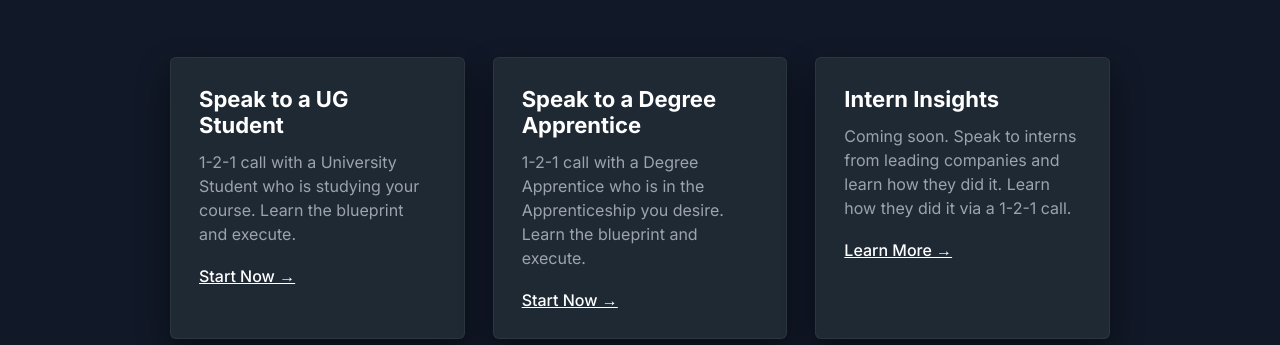
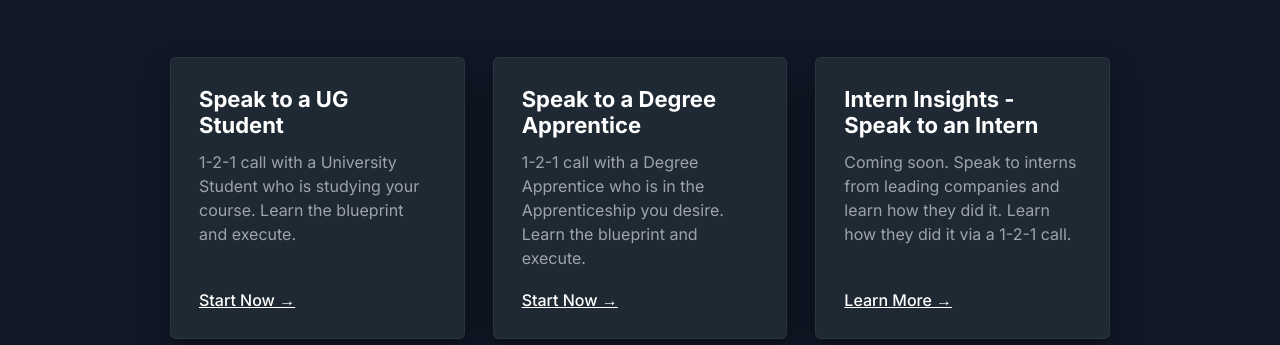
Before and after one commit to nikhilthakrar101-wq/mentura1, a website: page index.html in a window 1280 px wide. Shown: the part 607-952 px from the top of the page. Drawn offline with Linux system fonts and the light colour scheme.

Commit message:
Update index.html

```diff
--- a/index.html
+++ b/index.html
@@ -157,6 +157,7 @@
       display: grid;
       grid-template-columns: repeat(auto-fit, minmax(280px, 1fr));
       gap: 28px;
+      align-items: stretch; /* ✅ ensures grid items stretch equally */
     }
 
     .card {
@@ -166,11 +167,26 @@
       border: 1px solid rgba(255,255,255,0.06);
       box-shadow: 0 14px 32px rgba(0,0,0,0.45);
       transition: transform 0.25s;
+
+      /* ✅ NEW: forces equal-height cards + button aligned bottom */
+      display: flex;
+      flex-direction: column;
+      height: 100%;
     }
     .card:hover { transform: translateY(-5px); }
 
     .card h3 { font-size: 22px; margin-bottom: 12px; }
-    .card p { font-size: 16px; color: var(--accent-muted); margin-bottom: 20px; line-height: 1.5; }
+
+    .card p {
+      font-size: 16px;
+      color: var(--accent-muted);
+      margin-bottom: 20px;
+      line-height: 1.5;
+    }
+
+    /* ✅ NEW: pushes CTA to bottom of card */
+    .card-cta { margin-top: auto; }
+
     .card a { color: #fff; text-decoration: underline; font-weight: 500; }
 
     .how-it-works {
@@ -405,7 +421,7 @@
   </div>
 
   <div class="card">
-    <h3>Intern Insights</h3>
+    <h3>Intern Insights - Speak to an Intern</h3>
     <p>Coming soon. Speak to interns from leading companies and learn how they did it. Learn how they did it via a 1-2-1 call.</p>
     <div class="card-cta">
       <a href="interns.html">Learn More →</a>
```
